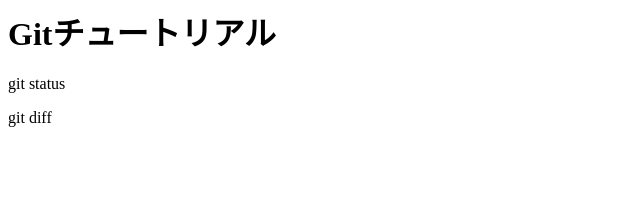
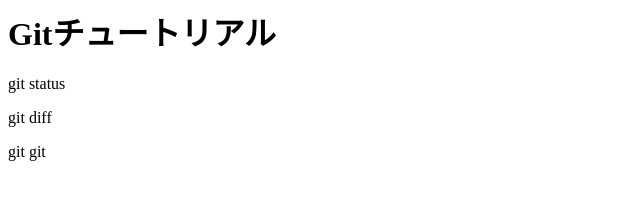
Before and after one commit to kaayaa00648/git_tutorial, a plain HTML site: page index.html in a window 1280 px wide. Shown: the full height of the page, 0-640 px from the left. Drawn offline with Linux system fonts and the light colour scheme.

Commit message:
コミットしました

```diff
--- a/index.html
+++ b/index.html
@@ -1,3 +1,4 @@
 <h1>Gitチュートリアル</h1>
 <p>git status</p>
 <p>git diff</p>
+<p>git git</p>
```
